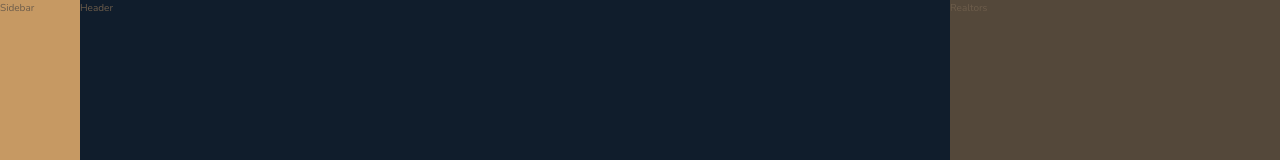
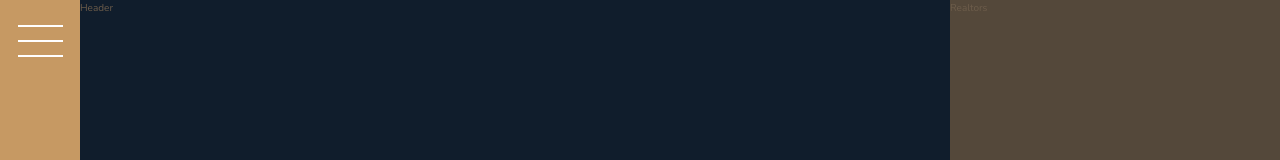
Before and after one commit to Deep1Shikha/Abode-, a React (Create React App) app: page / in a window 1280 px wide. Shown: the top 160 px of the page. Built offline with nearby package versions, Linux system fonts and the light colour scheme.

Commit message:
sidebar created

```diff
--- a/public/sass/_sidebar.scss
+++ b/public/sass/_sidebar.scss
@@ -1,5 +1,34 @@
-.sidebar{
-    background-color: $color-primary;
-    grid-column: sidebar-start/sidebar-end;
-    grid-row: 1/-1;
+.sidebar {
+  background-color: $color-primary;
+  grid-column: sidebar-start/sidebar-end;
+  grid-row: 1/-1;
+  display: flex;
+  justify-content: center;
 }
+
+.nav-btn {
+  border: none;
+  border-radius: 0;
+
+  background-color: #fff;
+  height: 2px;
+  width: 4.5rem;
+  margin-top: 4rem;
+
+  &::before,
+  &::after {
+    background-color: #fff;
+    height: 2px;
+
+    width: 4.5rem;
+    display: block;
+    content: "";
+  }
+
+  &::before {
+    transform: translateY(-1.5rem);
+  }
+  &::after {
+    transform: translateY(1.3rem);
+  }
+}
--- a/public/sass/main.css
+++ b/public/sass/main.css
@@ -106,6 +106,39 @@ body {
   background-color: #c69963;
   grid-column: sidebar-start/sidebar-end;
   grid-row: 1/-1;
+  display: -webkit-box;
+  display: -ms-flexbox;
+  display: flex;
+  -webkit-box-pack: center;
+      -ms-flex-pack: center;
+          justify-content: center;
+}
+
+.nav-btn {
+  border: none;
+  border-radius: 0;
+  background-color: #fff;
+  height: 2px;
+  width: 4.5rem;
+  margin-top: 4rem;
+}
+
+.nav-btn::before, .nav-btn::after {
+  background-color: #fff;
+  height: 2px;
+  width: 4.5rem;
+  display: block;
+  content: "";
+}
+
+.nav-btn::before {
+  -webkit-transform: translateY(-1.5rem);
+          transform: translateY(-1.5rem);
+}
+
+.nav-btn::after {
+  -webkit-transform: translateY(1.3rem);
+          transform: translateY(1.3rem);
 }
 
 .header {
--- a/src/components/sidebar.js
+++ b/src/components/sidebar.js
@@ -1,3 +1,7 @@
 export default function sidebar() {
-  return <div className="sidebar">Sidebar</div>;
+  return(
+  <div className="sidebar">
+     <button className="nav-btn"></button>
+  </div>
+  );
 }
```
Also changed, not shown: 1 other file (tests, documents, lock files or other folders).
